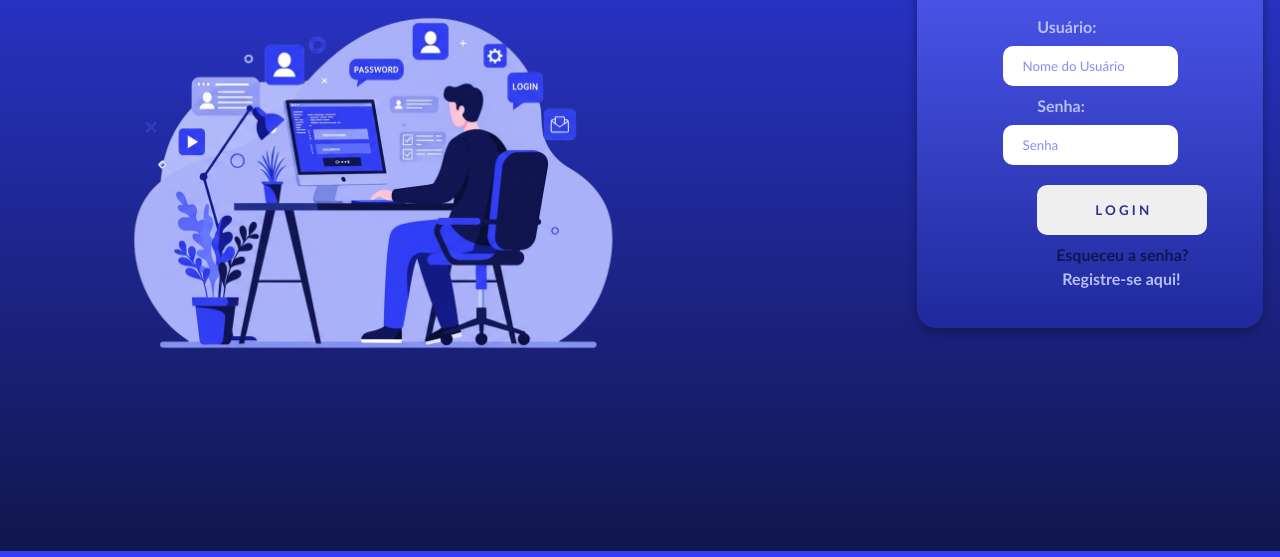
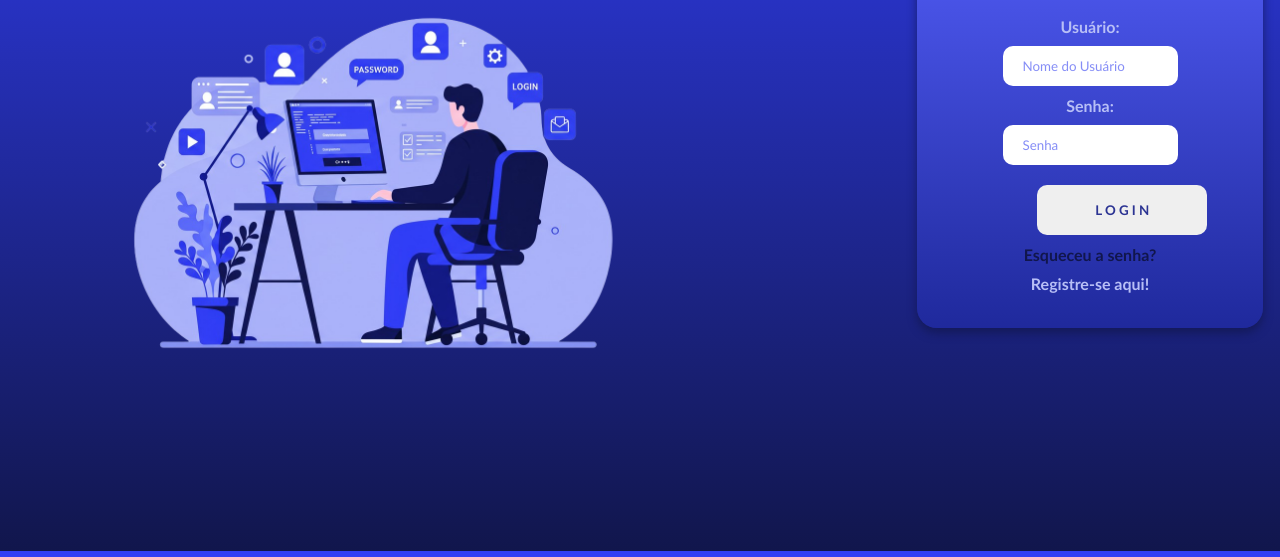
Before and after one commit to kaykyrodrigues/loginscreen, a plain HTML site: page index.html in a window 1280 px wide. Shown: the part 243-800 px from the top of the page. Drawn offline with Linux system fonts and the light colour scheme.

Commit message:
Ajustes no posicionamento

```diff
--- a/style/media-querry.css
+++ b/style/media-querry.css
@@ -18,7 +18,7 @@
         display: block;
         height: 10px;
         color: #b8bff6;
-        margin: 10px;
+        margin-top: 30px;
 
         & h1,
         h2 {
--- a/style/style.css
+++ b/style/style.css
@@ -53,8 +53,8 @@ article {
     }
 
     & p {
-        margin-left: 110px;
-        text-align: start;
+
+        text-align: center;
         padding: 10px;
         color: #b8bff6;
         font-weight: 600;
@@ -103,7 +103,6 @@ article {
 
     & #esqSenha {
         color: #11164c;
-        margin-left: 129px;
     }
 
     & #esqSenha:hover {
@@ -114,11 +113,11 @@ article {
     }
 
     & #regCadastro {
+
         color: #b8bff6;
         padding: 10px;
         font-size: 1em;
-        margin-top: -15px;
-        margin-left: 135px;
+        margin-top: -10px;
     }
 
     & #regCadastro:hover {
@@ -132,7 +131,6 @@ article {
         font-family: 'Segoe UI', Tahoma, Geneva, Verdana, sans-serif;
         font-size: 0.75em;
         margin-bottom: -20px;
-        margin-left: 100px;
     }
 
 
```
